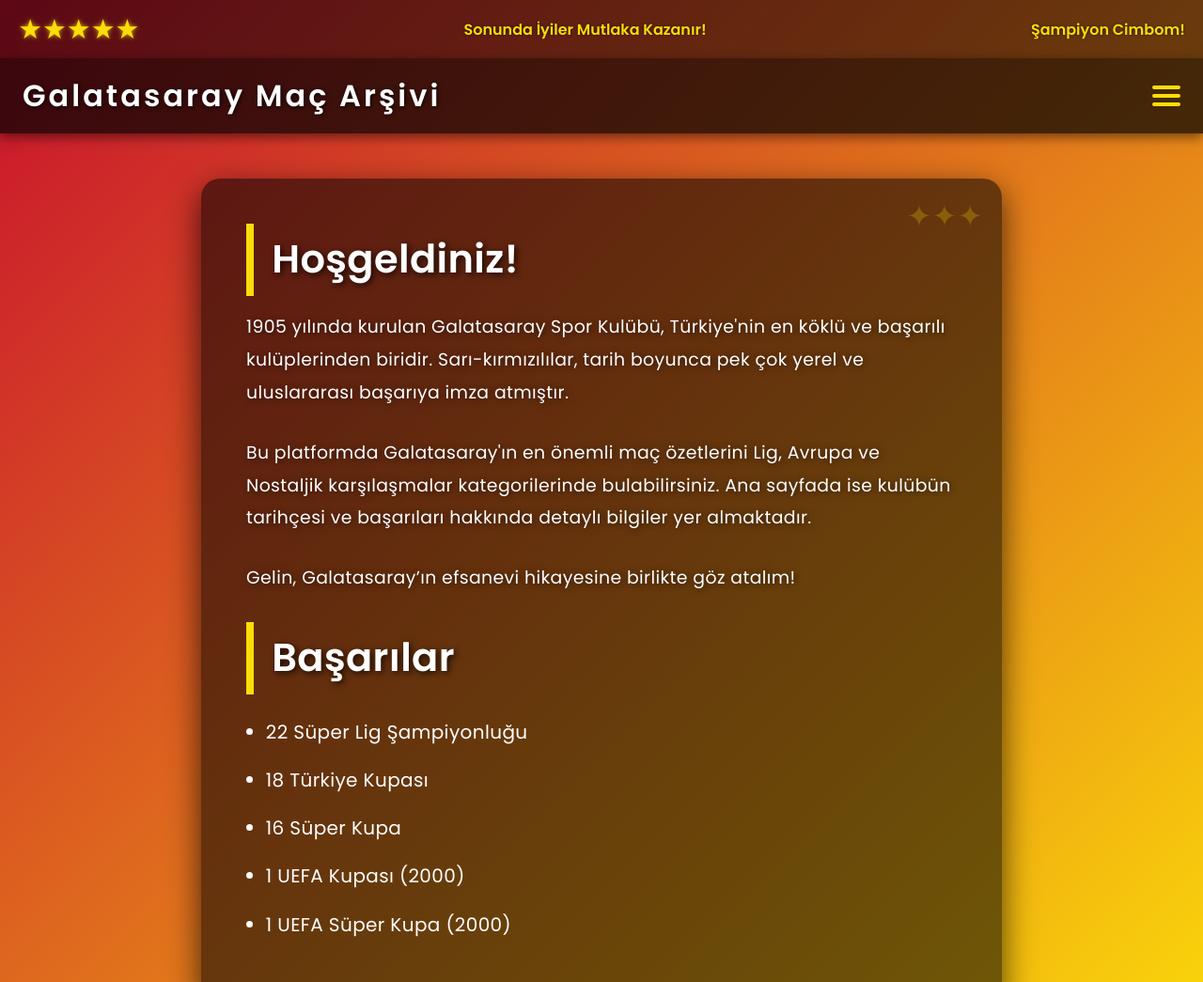
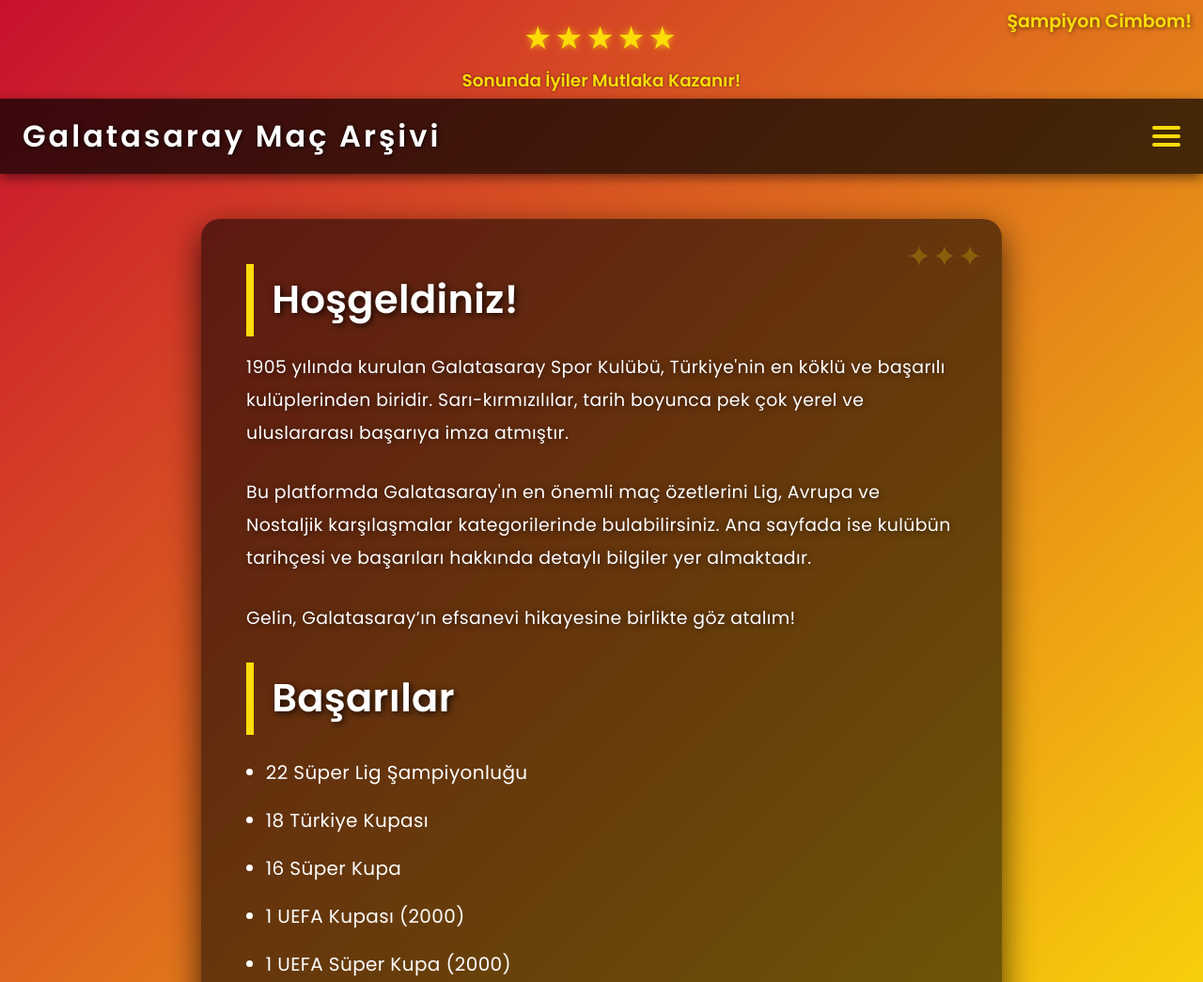
Before and after one commit to MuhammedHoca00/gs-mac-arsivi, a plain HTML site: page index.html in a window 1280 px wide. Shown: the top 1045 px of the page at 94% size. Drawn offline with Linux system fonts and the light colour scheme.

Commit message:
Update index.html

```diff
--- a/index.html
+++ b/index.html
@@ -18,27 +18,36 @@
     flex-direction: column;
     overflow-x: hidden;
   }
-  /* En üst yıldızlar ve yazılar */
-  .top-bar {
-    display: flex;
-    justify-content: space-between;
-    align-items: center;
-    background: #0008;
-    padding: 0.6rem 1.2rem;
+  /* En üstte Şampiyon Cimbom (sağ üst köşede) */
+  .top-cimbom {
+    position: fixed;
+    top: 8px;
+    right: 12px;
+    font-size: 1.2rem;
+    font-weight: 700;
+    color: #fcdd09;
+    text-shadow: 1px 1px 5px #0009;
+    user-select: none;
+    z-index: 2000;
+  }
+  /* Yıldızlar ve altındaki yazı */
+  .stars-container {
+    text-align: center;
+    padding: 1rem 0 0.4rem 0;
     user-select: none;
   }
   .stars-top {
-    font-size: 1.8rem;
+    font-size: 2.1rem;
     color: #fcdd09;
-    text-shadow: 0 0 5px #fcdd09cc;
+    text-shadow: 0 0 7px #fcdd09cc;
+    letter-spacing: 3px;
   }
-  .top-text-left,
-  .top-text-right {
+  .below-stars-text {
+    margin-top: 0.35rem;
+    font-weight: 600;
+    font-size: 1.15rem;
     color: #fcdd09;
-    font-weight: 600;
-    font-size: 1rem;
-    text-shadow: 0 0 3px #000a;
-    user-select: none;
+    text-shadow: 0 0 3px #0009;
   }
   /* HEADER */
   header {
@@ -325,11 +334,13 @@
 </head>
 <body>
 
-<!-- En üst yıldızlar ve yazılar -->
-<div class="top-bar" aria-label="Site üst bilgileri">
+<!-- En üst sağ köşeye şampiyon cimbom -->
+<div class="top-cimbom" aria-hidden="true">Şampiyon Cimbom!</div>
+
+<!-- Yıldızlar ve alt yazı -->
+<div class="stars-container" aria-label="Yıldızlar ve slogan">
   <div class="stars-top" aria-hidden="true">★★★★★</div>
-  <div class="top-text-left">Sonunda İyiler Mutlaka Kazanır!</div>
-  <div class="top-text-right">Şampiyon Cimbom!</div>
+  <div class="below-stars-text">Sonunda İyiler Mutlaka Kazanır!</div>
 </div>
 
 <header>
@@ -337,7 +348,7 @@
   <div class="hamburger" id="hamburger" aria-label="Menüyü aç" role="button" tabindex="0" aria-expanded="false">
     <div></div><div></div><div></div>
   </div>
-  <div class="close-btn" id="closeBtn" aria-label="Menüyü kapat" role="button" tabindex="0">
+  <div class="close-btn" id="closeBtn" aria-label="Menüyü kapat" role="button" tabindex="0" aria-expanded="true">
     <div></div><div></div>
   </div>
 </header>
@@ -430,18 +441,8 @@
 </main>
 
 <script>
-  // DOM elemanları
   const hamburger = document.getElementById('hamburger');
   const closeBtn = document.getElementById('closeBtn');
   const sidebar = document.getElementById('sidebar');
   const mainContent = document.getElementById('mainContent');
   const navLinks = document.querySelectorAll('nav a.nav-link');
-  const categories = document.querySelectorAll('section.category');
-  const welcomeSection = document.querySelector('.welcome-section');
-
-  // Menü açma fonksiyonu
-  function openMenu() {
-    sidebar.classList.add('active');
-    hamburger.classList.add('active');
-    closeBtn.style.display = 'flex';
-    mainContent.classList.add('sidebar-open');
```
